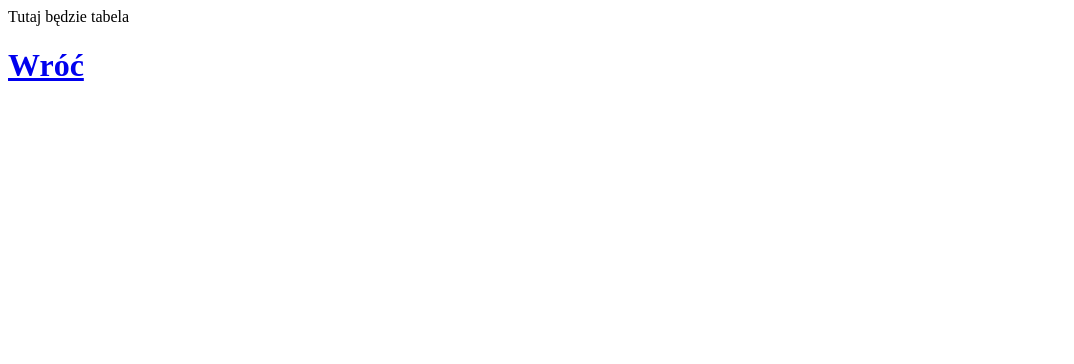
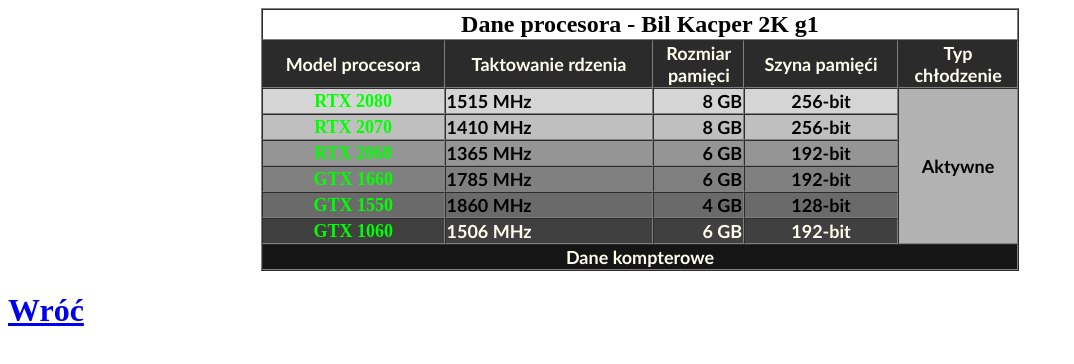
Before and after one commit to biluuee/prace, a plain HTML site: page tabela_bil.html in a window 1280 px wide. Shown: the whole page, without its empty margins (0-1074 px from the left). Drawn offline with Linux system fonts and the light colour scheme.

Commit message:
Add files via upload

```diff
--- a/tabela_bil.html
+++ b/tabela_bil.html
@@ -8,7 +8,87 @@
     <title> Tabela </title>
         </head>
 <body>
-Tutaj będzie tabela<br>
+     <table border="1" align=center width=60% cellspacing="0" >
+        <tr>
+        <th colspan="5"><font face="Berlin Sans FB" size="5"><b>Dane procesora - Bil Kacper 2K g1</b></font><br></th>
+        </tr>
+        <td bgcolor=#2b2b2b align=center ><font color=fffff face="Calibri" size="4"><b>Model procesora</b></font>
+        </td>
+
+        <td bgcolor=#2b2b2b align=center><font color=fffff face="Calibri" size="4"><b>Taktowanie rdzenia</font>
+        </td>
+
+        <td bgcolor=#2b2b2b align=center><font color=fffff face="Calibri" size="4"><b>Rozmiar<br>
+         pamięci</b></font>
+        </td>
+
+        <td bgcolor=#2b2b2b align=center><font color=fffff face="Calibri" size="4"><b> Szyna
+        pamięći</b></font>
+        </td>
+
+        <td bgcolor=#2b2b2b align=center><font color=fffff face="Calibri" size="4"><b> Typ<br>
+         chłodzenie</b></font>
+        <tr>
+        <td bgcolor=d5d5d5 align=center ><font color=#00FF00 face="Berlin Sans FB" size="4"><b>RTX 2080</b></font></td>
+        <td bgcolor=d5d5d5><font face="Calibri" size="4"><b>1515 MHz</b></td>
+        <td bgcolor=d5d5d5 align=right><font face="Calibri" size="4"><b>8 GB</b></td>
+        <td bgcolor=d5d5d5 align=center><font face="Calibri" size="4"><b>256-bit</b></td></font>
+        </td>
+
+        <th bgcolor=B2B2B2 rowspan="6"><font face="Calibri" size="4">Aktywne</th></font>
+        </tr>
+
+        <tr>
+        <td bgcolor=bfbfbf align=center><font color=#00FF00 face="Berlin Sans FB" size="4"><b>RTX 2070</b></font></td>
+        <td bgcolor=bfbfbf><font face="Calibri" size="4"><b>1410 MHz</b></td>
+        <td bgcolor=bfbfbf align=right><font face="Calibri" size="4"><b>8 GB</b></td>
+        <td bgcolor=bfbfbf align=center><font face="Calibri" size="4"><b>256-bit</b></td>
+        </font>
+        </tr>
+
+        <tr>
+        <td bgcolor=959595 align=center><font color=#00FF00 face="Berlin Sans FB" size="4"><b>RTX 2060</b></font></td>
+        <td bgcolor=959595><font face="Calibri" size="4"><b>1365 MHz</b></td>
+        <td bgcolor=959595 align=right><font face="Calibri" size="4"><b>6 GB</b></td>
+        <td bgcolor=959595 align=center><font face="Calibri" size="4"><b>192-bit</b></td>
+        </font>
+        </tr>
+
+        <tr>
+        <td bgcolor=808080 align=center><font color=#00FF00 face="Berlin Sans FB" size="4"><b>GTX 1660</b></font></td>
+        <td bgcolor=808080><font face="Calibri" size="4"><b>1785 MHz</b></td>
+        <td bgcolor=808080 align=right><font face="Calibri" size="4"><b>6 GB</b></td>
+        <td bgcolor=808080 align=center><font face="Calibri" size="4"><b>192-bit</b></td>
+        </font>
+        </tr>
+
+        <tr>
+        <td bgcolor=6a6a6a align=center><font color=#00FF00 face="Berlin Sans FB" size="4"><b>GTX 1550</b></font></td>
+        <td bgcolor=6a6a6a><font face="Calibri" size="4"><b>1860 MHz</b></td>
+        <td bgcolor=6a6a6a align=right><font face="Calibri" size="4"><b>4 GB</b></td>
+        <td bgcolor=6a6a6a align=center><font face="Calibri" size="4"><b>128-bit</b></td>
+        </font>
+        </tr>
+
+        <tr>
+        <td bgcolor=404040 align=center><font color=#00FF00 face="Berlin Sans FB" size="4"><b>GTX 1060</b></font></td>
+        <td bgcolor=404040><font color=fffff face="Calibri" size="4"><b>1506 MHz</b></td>
+        <td bgcolor=404040 align=right><font color=fffff face="Calibri" size="4"><b>6 GB</b></td>
+        <td bgcolor=404040 align=center><font color=fffff face="Calibri" size="4"><b>192-bit</b></td>
+        </font>
+        </tr>
+
+        <tr>
+        <th colspan="5" bgcolor=151515>
+           <font color=fffff face="Calibri" size="4">Dane kompterowe</th><font>
+        </tr>
+
+
+
+
+
+
+    </table>
 <A HREF="index.html"><h1>Wróć</h1></A>
 </body>
     </html>
```
